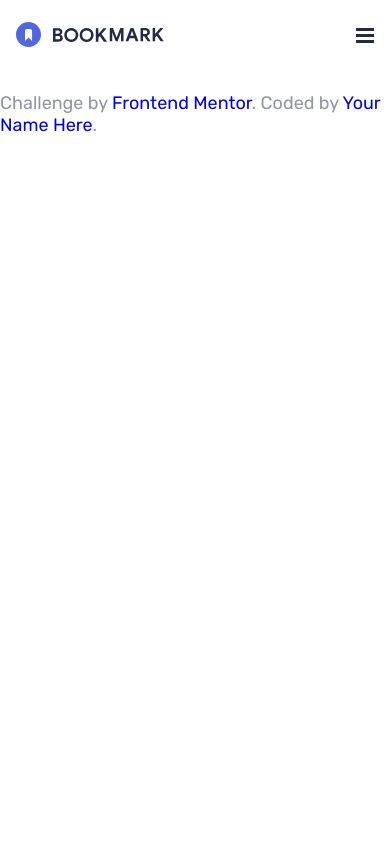
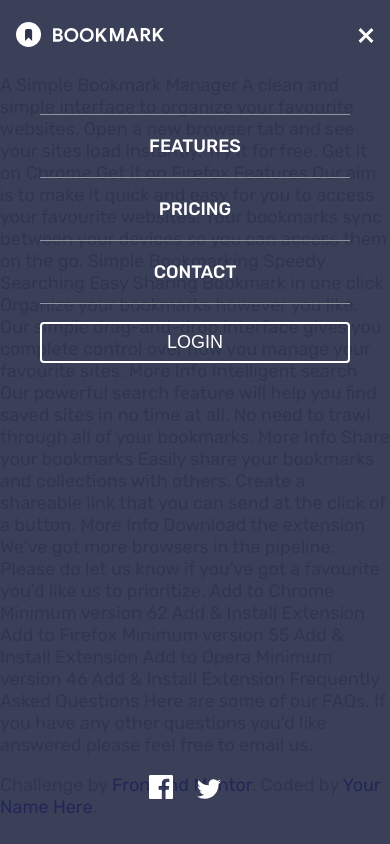
Before and after one commit to Kuzma2103/landing-page, a website: page index.html in a window 390 px wide. Both pictures are taken after a click on the link 365 px from the left and 37 px from the top of the page. Drawn offline with Linux system fonts and the light colour scheme.

Commit message:
full navbar functionality

```diff
--- a/app/js/script.js
+++ b/app/js/script.js
@@ -1 +1,19 @@
-console.log('connected')
+const btnMenu = document.querySelector('#btnMenu');
+const header = document.querySelector('.header');
+const overlay = document.querySelector('.overlay');
+
+btnMenu.addEventListener('click', () => {
+    console.log('menu button clicked')
+
+    if (header.classList.contains('open')) {
+        header.classList.remove('open');
+        btnMenu.style.opacity = '1';
+        overlay.classList.remove('fade-in');
+        overlay.classList.add('fade-out');
+    } else {
+        header.classList.add('open');
+        btnMenu.style.opacity = '0';
+        overlay.classList.remove('fade-out');
+        overlay.classList.add('fade-in');
+    }
+})
--- /dev/null
+++ b/app/scss/_animations.scss
@@ -0,0 +1,37 @@
+@keyframes fade-in {
+  from {
+    visibility: hidden;
+    opacity: 0;
+  }
+  1% {
+    visibility: visible;
+    opacity: 0;
+  }
+  to {
+    visibility: visible;
+    opacity: 1;
+  }
+}
+
+.fade-in {
+  animation: fade-in 0.3s ease-in-out forwards;
+}
+
+@keyframes fade-out {
+  from {
+    visibility: visible;
+    opacity: 1;
+  }
+  99% {
+    visibility: visible;
+    opacity: 0;
+  }
+  to {
+    visibility: hidden;
+    opacity: 0;
+  }
+}
+
+.fade-out {
+  animation: fade-out 0.3s ease-in-out forwards;
+}
--- a/app/scss/_header.scss
+++ b/app/scss/_header.scss
@@ -1,6 +1,75 @@
 .header {
+  // Menu open styles
+  &.open {
+    .overlay {
+      display: block;
+    }
+  }
+
+  .overlay {
+    display: none;
+    opacity: 0;
+    position: fixed;
+    top: 0;
+    right: 0;
+    bottom: 0;
+    left: 0;
+    background: linear-gradient(
+      rgba($veryDarkBlue, 0.9),
+      rgba($veryDarkBlue, 0.9)
+    );
+
+    &__content {
+        min-height: 100vh;
+        padding-bottom: 40px;
+        display: flex;
+        flex-direction: column;
+        justify-content: space-between;
+    }
+
+    &__links {
+      display: flex;
+      flex-direction: column;
+      padding: 40px;
+
+      a {
+        display: block;
+        width: 100%;
+        padding: 20px 0;
+        font-size: $font-med;
+        text-transform: uppercase;
+        text-align: center;
+        color: #fff;
+        font-weight: 500;
+        border-top: 1px solid $grayishBlue;
+
+        &:nth-child(3) {
+          border-bottom: 1px solid $grayishBlue;
+          margin-bottom: 18px;
+        }
+      }
+
+      &--btn {
+        background: transparent;
+        font-size: $font-med;
+        font-weight: 500;
+        text-transform: uppercase;
+        border: 2px solid #fff;
+      }
+
+    }
+
+    &__social {
+        text-align: center;
+        a {
+            margin-right: 20px;
+        }
+    }
+  }
+
   nav {
     padding: 22px 16px;
+    z-index: 10;
 
     @include breakpoint-up(medium) {
       padding: 28px 86px;
@@ -33,7 +102,7 @@
     &:hover {
       background: transparent;
       color: $softRed;
-            box-shadow: 0px 10px 30px -7px rgba(0,0,0,0.45);
+      box-shadow: 0px 10px 30px -7px rgba(0, 0, 0, 0.45);
     }
   }
 }
--- a/app/scss/style.scss
+++ b/app/scss/style.scss
@@ -1,4 +1,5 @@
 @import 'variables';
 @import 'mixins';
+@import 'animations';
 @import 'globals';
 @import 'header';
--- a/index.html
+++ b/index.html
@@ -1,28 +1,63 @@
 <!DOCTYPE html>
 <html lang="en">
   <head>
-  <meta charset="UTF-8">
-  <meta name="viewport" content="width=device-width, initial-scale=1.0"> <!-- displays site properly based on user's device -->
+    <meta charset="UTF-8" />
+    <meta name="viewport" content="width=device-width, initial-scale=1.0" />
+    <!-- displays site properly based on user's device -->
 
-  <link rel="icon" type="image/png" sizes="32x32" href="./images/favicon-32x32.png">
+    <link
+      rel="icon"
+      type="image/png"
+      sizes="32x32"
+      href="./img/favicon-32x32.png"
+    />
     <!-- google font -->
-  <link rel="preconnect" href="https://fonts.gstatic.com">
-  <link href="https://fonts.googleapis.com/css2?family=Rubik:wght@400;500&display=swap" rel="stylesheet">
-  <link rel="stylesheet" href="/app/css/style.css">
+    <link rel="preconnect" href="https://fonts.gstatic.com" />
+    <link
+      href="https://fonts.googleapis.com/css2?family=Rubik:wght@400;500&display=swap"
+      rel="stylesheet"
+    />
+    <link rel="stylesheet" href="/app/css/style.css" />
     <title>Frontend Mentor | Bookmark landing page</title>
-
-
   </head>
   <body>
+    <header class="header">
+      <!-- overlay menu -->
+      <div class="overlay">
+        <div class="overlay__content">
+          <div>
+            <nav class="overlay__brand flex flex-jc-sb flex-ai-c">
+              <a href="/" class="header__logo">
+                <img src="img/logo-bookmark-white.svg" alt="logo" />
+              </a>
+              <a href="#" class="header__menu hide-for-desktop">
+                <img src="img/icon-close.svg" alt="close" />
+              </a>
+            </nav>
+            <div class="overlay__links">
+              <a href="#">Features</a>
+              <a href="#">Pricing</a>
+              <a href="#">Contact</a>
+              <button type="button" class="btn overlay__links--btn">
+                Login
+              </button>
+            </div>
+          </div>
 
-<header class="header">
+          <div class="overlay__social">
+            <a href="#"><img src="img/icon-facebook.svg" alt="facebook" /></a>
+            <a href="#"><img src="img/icon-twitter.svg" alt="twitter" /></a>
+          </div>
+        </div>
+      </div>
+
       <nav class="flex flex-jc-sb flex-ai-c">
         <a href="/" class="header__logo">
-      <img src="img/logo-bookmark.svg" alt="bookmark">
+          <img src="img/logo-bookmark.svg" alt="logo" />
         </a>
 
-    <a href="#" class="header__menu hide-for-desktop">
-      <img src="img/icon-hamburger.svg" alt="menu">
+        <a href="#" class="header__menu hide-for-desktop" id="btnMenu">
+          <img src="img/icon-hamburger.svg" alt="menu" />
         </a>
 
         <div class="header__links hide-for-mobile">
@@ -34,81 +69,25 @@
       </nav>
     </header>
 
-
-
-
-
-
-
-
-
-
-
-
-  <!--
-
-
-
-
-  A Simple Bookmark Manager
-
-  A clean and simple interface to organize your favourite websites. Open a new
-  browser tab and see your sites load instantly. Try it for free.
-
-  Get it on Chrome
-  Get it on Firefox
-
-  Features
-
-  Our aim is to make it quick and easy for you to access your favourite websites.
+    A Simple Bookmark Manager A clean and simple interface to organize your
+    favourite websites. Open a new browser tab and see your sites load
+    instantly. Try it for free. Get it on Chrome Get it on Firefox Features Our
+    aim is to make it quick and easy for you to access your favourite websites.
     Your bookmarks sync between your devices so you can access them on the go.
-
-  Simple Bookmarking
-  Speedy Searching
-  Easy Sharing
-
-  Bookmark in one click
-
+    Simple Bookmarking Speedy Searching Easy Sharing Bookmark in one click
     Organize your bookmarks however you like. Our simple drag-and-drop interface
-  gives you complete control over how you manage your favourite sites.
-
-  More Info
-
-  Intelligent search
-
-  Our powerful search feature will help you find saved sites in no time at all.
-  No need to trawl through all of your bookmarks.
-
-  More Info
-
-  Share your bookmarks
-
-  Easily share your bookmarks and collections with others. Create a shareable
-  link that you can send at the click of a button.
-
-  More Info
-
-  Download the extension
-
-  We’ve got more browsers in the pipeline. Please do let us know if you’ve
-  got a favourite you’d like us to prioritize.
-
-  Add to Chrome
-  Minimum version 62
-  Add & Install Extension
-
-  Add to Firefox
-  Minimum version 55
-  Add & Install Extension
-
-  Add to Opera
-  Minimum version 46
-  Add & Install Extension
-
-  Frequently Asked Questions
-
-  Here are some of our FAQs. If you have any other questions you’d like
-  answered please feel free to email us. -->
+    gives you complete control over how you manage your favourite sites. More
+    Info Intelligent search Our powerful search feature will help you find saved
+    sites in no time at all. No need to trawl through all of your bookmarks.
+    More Info Share your bookmarks Easily share your bookmarks and collections
+    with others. Create a shareable link that you can send at the click of a
+    button. More Info Download the extension We’ve got more browsers in the
+    pipeline. Please do let us know if you’ve got a favourite you’d like us to
+    prioritize. Add to Chrome Minimum version 62 Add & Install Extension Add to
+    Firefox Minimum version 55 Add & Install Extension Add to Opera Minimum
+    version 46 Add & Install Extension Frequently Asked Questions Here are some
+    of our FAQs. If you have any other questions you’d like answered please feel
+    free to email us.
 
     <!-- Question 1 -->
     <!-- What is Bookmark? -->
@@ -155,8 +134,10 @@
 
     <footer>
       <p class="attribution">
-      Challenge by <a href="https://www.frontendmentor.io?ref=challenge" target="_blank">Frontend Mentor</a>.
-      Coded by <a href="#">Your Name Here</a>.
+        Challenge by
+        <a href="https://www.frontendmentor.io?ref=challenge" target="_blank"
+          >Frontend Mentor</a
+        >. Coded by <a href="#">Your Name Here</a>.
       </p>
     </footer>
 
```
Also changed, not shown: app/css/style.css, img/logo-bookmark-white.svg (added), 1 other file. Lines whose indentation alone changed are shown as unchanged.
